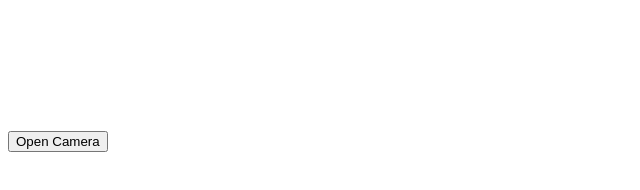
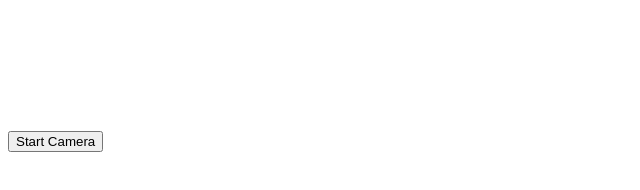
Before and after one commit to vyaron/cam-rec, a website: page index.html in a window 1280 px wide. Shown: the full height of the page, 0-640 px from the left. Drawn offline with nearby package versions, Linux system fonts and the light colour scheme.

Commit message:
rename button

```diff
--- a/index.html
+++ b/index.html
@@ -9,7 +9,7 @@
   <body>
     <video autoplay width="200" muted></video>
     <h3 id="status"></h3>
-    <button id="startCamera" >Open Camera</button>
+    <button id="startCamera" >Start Camera</button>
     <button id="stopCamera" hidden >Stop Camera</button>
     <button id="startRecord" hidden >Start Recording</button>
     <button id="stopRecord" hidden >Stop Recording</button>
```
